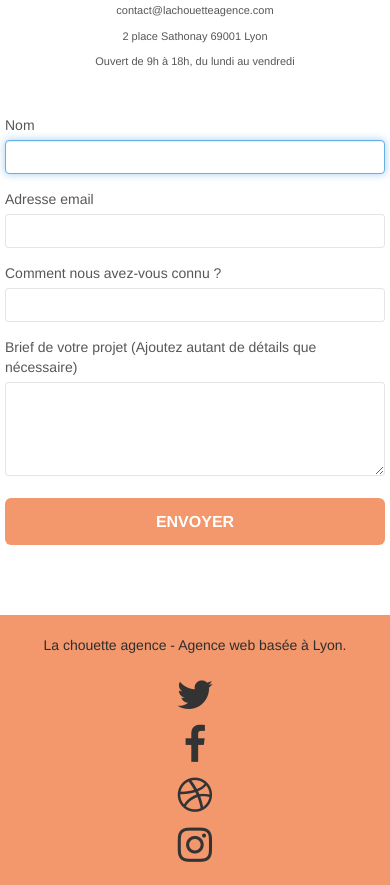
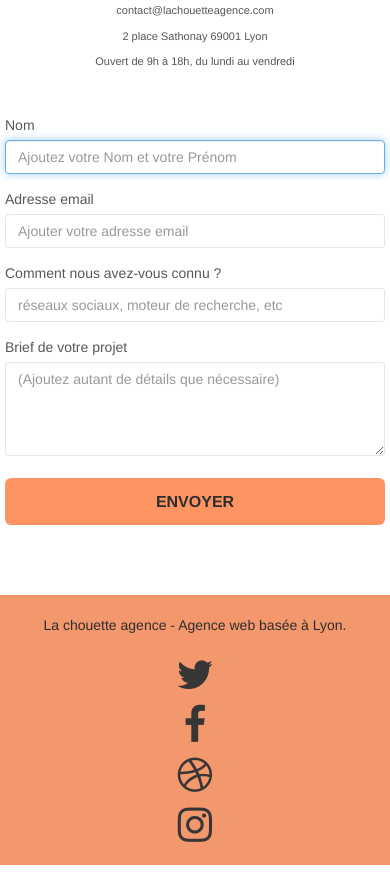
Before and after one commit to Roms1512/LavaurRomain_3_24-11-2020, a plain HTML site: page contact.html in a window 390 px wide. Shown: the part 354-1239 px from the top of the page. Drawn offline with Linux system fonts and the light colour scheme.

Commit message:
commit-18
Obtimisation de l'accessibilité

```diff
--- a/contact.html
+++ b/contact.html
@@ -51,7 +51,7 @@
 				<div class="container bloc-lg">
 					<div class="row">
 						<div class="col-sm-12">
-							<h1 class="text-center hero-bloc-text tc-white">
+							<h1 class="text-center hero-bloc-text tc-white desc">
 								Parlons web design !
 							</h1>
 							<p class="text-center mg-lg tc-white tight-width-whitespace">
@@ -74,7 +74,7 @@
 													<label>
 														Nom
 													</label>
-													<input id="name" class="form-control" autofocus required />
+													<input aria-label="Nom Prénom" id="name" class="form-control" autofocus required placeholder="Ajoutez votre Nom et votre Prénom"/>
 												</div>
 
 											<!-- Adresse mail -->
@@ -82,7 +82,7 @@
 													<label>
 														Adresse email
 													</label>
-													<input id="email" class="form-control" type="email" required />
+													<input aria-label="Adresse email" id="email" class="form-control" type="email" required placeholder="Ajouter votre adresse email"/>
 												</div>
 
 											<!-- d'ou nous connaissez-vous -->
@@ -90,15 +90,15 @@
 													<label>
 														Comment nous avez-vous connu ?
 													</label>
-													<input class="form-control" type="name" required id="input_504" />
+													<input aria-label="Comment nous avez-vous connu ?" class="form-control" type="name" required id="input_504" placeholder="réseaux sociaux, moteur de recherche, etc"/>
 												</div>
 
 											<!-- brief du projet -->
 												<div class="form-group">
 													<label>
-														Brief de votre projet (Ajoutez autant de détails que nécessaire)
+														Brief de votre projet
 													</label>
-													<textarea id="message" class="form-control" rows="4" cols="50" required></textarea>
+													<textarea aria-label="Brief de votre projet" id="message" class="form-control" rows="4" cols="50" placeholder='(Ajoutez autant de détails que nécessaire)' required></textarea>
 												</div>
 
 											<!-- boutton -->
@@ -131,26 +131,17 @@
 								La chouette agence - Agence web basée à Lyon.<br>
 							</p>
 							<!-- reseaux sociaux -->
-								<div class="row row-no-gutters social">
-									<div class="col-sm-3">
-										<div class="text-center">
-											<a class="social" href="index.html"><span class="fa fa-twitter icon-md"></span></a>
-										</div>
+								<div class="row row-no-gutters socials">
+									<div class="col-sm-3 text-center social"><i class="fa fa-twitter icon-md"></i>
 									</div>
-									<div class="col-sm-3">
-										<div class="text-center">
-											<a class="social" href="index.html"><span class="fa fa-facebook icon-md"></span></a>
-										</div>
+									<div class="col-sm-3 text-center social">
+										<i class="fa fa-facebook icon-md"></i>
 									</div>
-									<div class="col-sm-3">
-										<div class="text-center">
-											<a class="social" href="index.html"><span class="fa fa-dribbble icon-md"></span></a>
-										</div>
+									<div class="col-sm-3 text-center social">
+										<i class="fa fa-dribbble icon-md"></i>
 									</div>
-									<div class="col-sm-3">
-										<div class="text-center">
-											<a class="social" href="index.html"><span class="fa fa-instagram icon-md"></span></a>
-										</div>
+									<div class="col-sm-3 text-center social" href="index.html">
+										<i class="fa fa-instagram icon-md"></i>
 									</div>
 								</div>
 						</div>
--- a/style.css
+++ b/style.css
@@ -1,3 +1,7 @@
+* {
+    border: none;
+}
+
 body {
     margin: 0;
     padding: 0;
@@ -91,7 +95,7 @@ a:hover {
 }
 
 .texture-paper::before {
-    background: url("img/texture-paper.png");
+    background: url("img/texture-paper.png")  rgba(0, 0, 0, 0.295);
     background-size: 280px 280px;
 }
 
@@ -353,7 +357,6 @@ a:hover {
 
 .navbar-toggle {
     margin: 10px 10px 0 0;
-    border: 0px;
 }
 
 .navbar-toggle:hover {
@@ -441,7 +444,6 @@ nav .caret {
 }
 
 .dropdown-menu .dropdown span {
-    border: 4px solid black;
     border-top-color: transparent;
     border-right-color: transparent;
     border-bottom-color: transparent;
@@ -716,9 +718,28 @@ p {
     font-weight: 700;
 }
 
+.socials {
+    max-width: 400px;
+    display: flex;
+    justify-content: space-around;
+    margin: auto;
+}
+
+@media screen and (max-width: 450px) {
+    .socials {
+        max-width: 100px;
+        flex-direction: column;
+    }
+}
+
 .social {
-    max-width: 400px;
-    margin: auto;
+    width: auto;
+    color: rgb(54, 54, 54);
+    cursor: pointer;
+}
+
+.social:hover {
+    color: #ffffff;
 }
 
 h2 {
@@ -727,7 +748,7 @@ h2 {
 }
 
 h3 {
-    font-size: 15px;
+    font-size: 17px;
     text-transform: uppercase;
     font-weight: 700;
     color: #333333!important;
@@ -795,16 +816,25 @@ h4 {
 }
 
 .tc-white {
-    color: #ffb898!important;
+    color: #ff9e70!important;
 }
 
+.desc, .tight-width-whitespace {
+    color: #201d1b!important;
+}
+
+.tit {
+    color: #ffa653!important;
+}
+
+
 .btn-atomic-tangerine {
-    background: #F3976C;
-    color: #FFFFFF!important;
+    background: #ff9463;
+    color: #2e2e2e!important;
 }
 
 .btn-atomic-tangerine:hover {
-    background: #c27956!important;
+    background: #af5126!important;
     color: #FFFFFF!important;
 }
 
@@ -924,7 +954,6 @@ h4 {
     }
     .navbar .nav {
         padding-top: 0;
-        border-top: 1px solid rgba(0, 0, 0, .2);
         float: none!important;
     }
     .navbar.row {
```
Also changed, not shown: index.html (+21 -30 lines), css/bootstrap.css, 1 other file.
